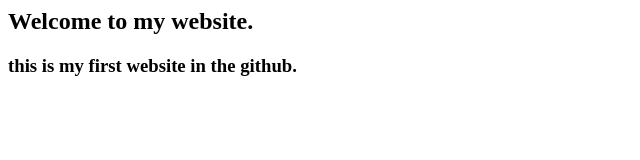
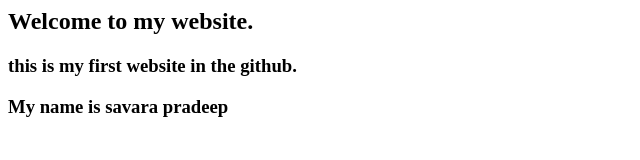
Before and after one commit to PradeepSavara/Hub, a plain HTML site: page index.html in a window 1280 px wide. Shown: the whole page, without its empty margins (0-640 px from the left). Drawn offline with Linux system fonts and the light colour scheme.

Commit message:
index.html
added name in file

```diff
--- a/index.html
+++ b/index.html
@@ -5,5 +5,6 @@
   <body>
     <h2>Welcome to my website.</h2>
     <h3>this is my first website in the github.</h3>
+    <h3>My name is savara pradeep</h3>
   </body>
 </html>
```
